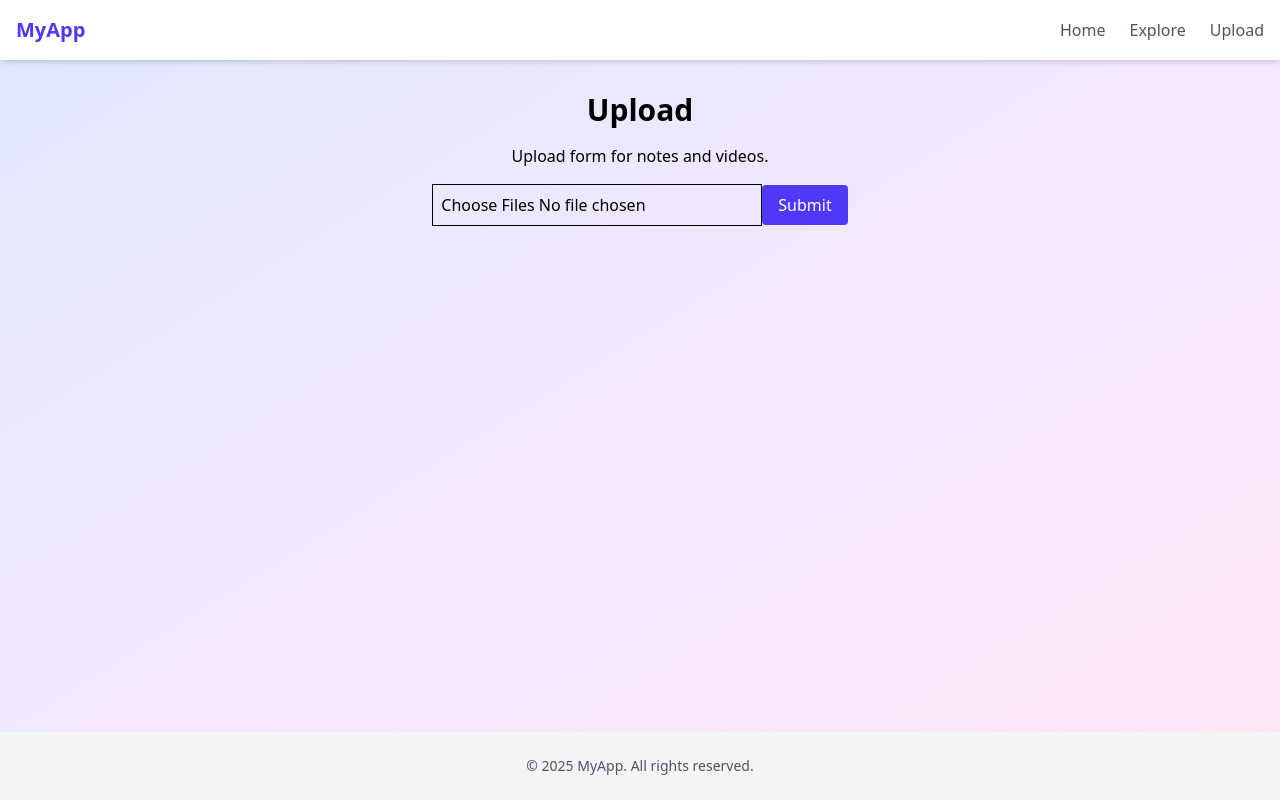
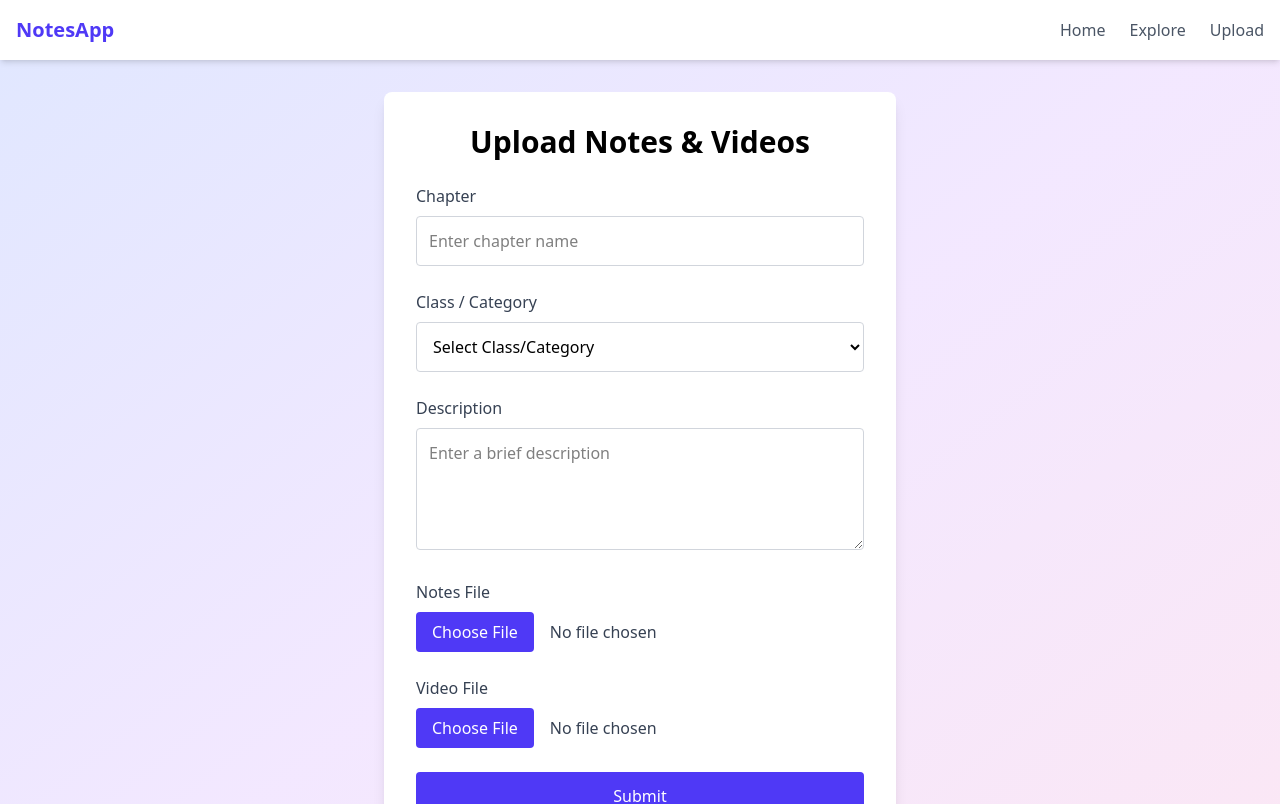
Before and after one commit to 24-droid/Notes-app, a React (Vite) app: page /upload in a window 1280 px wide. Shown: the top 804 px of the page. Built offline with nearby package versions, Linux system fonts and the light colour scheme.

Commit message:
Setup Local storage and store notes and videos and display it on Explore section

```diff
--- a/src/App.jsx
+++ b/src/App.jsx
@@ -9,7 +9,7 @@ function Navbar() {
     <header className="w-full bg-white shadow-md">
       <div className="max-w-7xl mx-auto px-4 py-4 flex items-center justify-between">
         <a href="/" className="text-xl font-bold text-indigo-600">
-          MyApp
+          NotesApp
         </a>
         <nav>
           <ul className="flex space-x-6">
@@ -40,7 +40,7 @@ function Footer() {
     <footer className="w-full bg-gray-100 py-6 mt-12">
       <div className="max-w-7xl mx-auto text-center">
         <p className="text-gray-600 text-sm">
-          &copy; {new Date().getFullYear()} MyApp. All rights reserved.
+          &copy; {new Date().getFullYear()} NotesApp. All rights reserved.
         </p>
       </div>
     </footer>
--- a/src/components/Explore.jsx
+++ b/src/components/Explore.jsx
@@ -1,10 +1,81 @@
 import React from 'react'
+import { useNotes } from '../context/NotesContext'
 
 const Explore = () => {
+  const { notes } = useNotes()
+
+  // Group notes by class/category
+  const groupedNotes = notes.reduce((acc, note) => {
+    if (!acc[note.classCategory]) {
+      acc[note.classCategory] = []
+    }
+    acc[note.classCategory].push(note)
+    return acc
+  }, {})
+
   return (
-    <div className="text-center">
-      <h2 className="text-3xl font-bold mb-4">Explore</h2>
-      <p>All uploaded notes and lecture videos will be shown here.</p>
+    <div className="max-w-4xl mx-auto">
+      <h2 className="text-3xl font-bold mb-6 text-center">Explore Notes & Videos</h2>
+      {Object.keys(groupedNotes).length === 0 ? (
+        <p className="text-center">No notes uploaded yet.</p>
+      ) : (
+        Object.keys(groupedNotes).map((category) => (
+          <div key={category} className="mb-8">
+            <h3 className="text-2xl font-semibold mb-4">{category}</h3>
+            <div className="grid grid-cols-1 md:grid-cols-2 gap-4">
+              {groupedNotes[category].map((note) => (
+                <div key={note.id} className="bg-white p-4 rounded shadow">
+                  <h4 className="text-xl font-bold mb-2">{note.chapter}</h4>
+                  <p className="text-gray-600 mb-2">{note.description}</p>
+                  <div className="space-y-2">
+                    {note.notesFile && (
+                      <div className="flex items-center">
+                        <svg
+                          xmlns="http://www.w3.org/2000/svg"
+                          className="h-5 w-5 text-indigo-600 mr-2"
+                          viewBox="0 0 20 20"
+                          fill="currentColor"
+                        >
+                          <path d="M8 2a2 2 0 00-2 2v1H4a2 2 0 00-2 2v8a2 2 0 002 2h12a2 2 0 002-2V7a2 2 0 00-2-2h-2V4a2 2 0 00-2-2H8z" />
+                        </svg>
+                        <a
+                          href={note.notesFile.url}
+                          target="_blank"
+                          rel="noopener noreferrer"
+                          download={note.notesFile.name}
+                          className="text-sm text-indigo-600 hover:underline"
+                        >
+                          Download Notes
+                        </a>
+                      </div>
+                    )}
+                    {note.videoFile && (
+                      <div className="flex flex-col">
+                        <div className="flex items-center mb-1">
+                          <svg
+                            xmlns="http://www.w3.org/2000/svg"
+                            className="h-5 w-5 text-indigo-600 mr-2"
+                            viewBox="0 0 20 20"
+                            fill="currentColor"
+                          >
+                            <path d="M4 3a1 1 0 00-1 1v10a1 1 0 001 1h2v2a1 1 0 001.447.894l4-2.5A1 1 0 0012 15.5V14h2a1 1 0 001-1V4a1 1 0 00-1-1H4z" />
+                          </svg>
+                          <span className="text-sm text-gray-700">Video Preview</span>
+                            </div>
+                                <video controls className="w-full rounded border border-gray-300">
+                                    <source src={note.videoFile.url} type={note.videoFile.type} />
+                                      Your browser does not support the video tag.
+                                </video>
+
+                            </div>
+                    )}
+                  </div>
+                </div>
+              ))}
+            </div>
+          </div>
+        ))
+      )}
     </div>
   )
 }
--- a/src/components/Upload.jsx
+++ b/src/components/Upload.jsx
@@ -1,19 +1,131 @@
-import React from 'react'
+import React, { useState } from 'react'
+import { useNavigate } from 'react-router-dom'
+import { useNotes } from '../context/NotesContext'
 
 const Upload = () => {
+  const { addNote } = useNotes()
+  const navigate = useNavigate()
+  const [chapter, setChapter] = useState('')
+  const [classCategory, setClassCategory] = useState('')
+  const [description, setDescription] = useState('')
+  const [notesFile, setNotesFile] = useState(null)
+  const [videoFile, setVideoFile] = useState(null)
+
+  const handleSubmit = (e) => {
+    e.preventDefault()
+
+    // Create object URLs and store file details.
+    const newNote = {
+        id: Date.now(),
+        chapter,
+        classCategory,
+        description,
+        notesFile: notesFile
+          ? { url: URL.createObjectURL(notesFile), name: notesFile.name, type: notesFile.type }
+          : null,
+        videoFile: videoFile
+          ? { url: URL.createObjectURL(videoFile), name: videoFile.name, type: videoFile.type }
+          : null,
+      }
+
+    addNote(newNote)
+    navigate('/explore')
+  }
+
   return (
-    <div className="text-center">
-      <h2 className="text-3xl font-bold mb-4">Upload</h2>
-      <p>Upload form for notes and videos.</p>
-      <form className="mt-4">
-        {/* Add your form fields here */}
-        <input
-          type="file"
-          className="border p-2 mb-2"
-          accept=".pdf,.doc,.mp4"
-          multiple
-        />
-        <button type="submit" className="px-4 py-2 bg-indigo-600 text-white rounded">
+    <div className="max-w-lg mx-auto bg-white p-8 rounded-lg shadow-lg">
+      <h2 className="text-3xl font-bold mb-6 text-center">Upload Notes & Videos</h2>
+      <form onSubmit={handleSubmit} className="space-y-6">
+        {/* Chapter */}
+        <div>
+          <label htmlFor="chapter" className="block mb-2 font-medium text-gray-700">
+            Chapter
+          </label>
+          <input
+            type="text"
+            id="chapter"
+            value={chapter}
+            onChange={(e) => setChapter(e.target.value)}
+            placeholder="Enter chapter name"
+            className="w-full border border-gray-300 p-3 rounded focus:outline-none focus:ring-2 focus:ring-indigo-500"
+            required
+          />
+        </div>
+        {/* Class/Category */}
+        <div>
+          <label htmlFor="classCategory" className="block mb-2 font-medium text-gray-700">
+            Class / Category
+          </label>
+          <select
+            id="classCategory"
+            value={classCategory}
+            onChange={(e) => setClassCategory(e.target.value)}
+            className="w-full border border-gray-300 p-3 rounded focus:outline-none focus:ring-2 focus:ring-indigo-500"
+            required
+          >
+            <option value="">Select Class/Category</option>
+            <option value="11th">11th</option>
+            <option value="12th">12th</option>
+            <option value="IIT JEE">IIT JEE</option>
+            <option value="NEET">NEET</option>
+          </select>
+        </div>
+        {/* Description */}
+        <div>
+          <label htmlFor="description" className="block mb-2 font-medium text-gray-700">
+            Description
+          </label>
+          <textarea
+            id="description"
+            value={description}
+            onChange={(e) => setDescription(e.target.value)}
+            placeholder="Enter a brief description"
+            rows="4"
+            className="w-full border border-gray-300 p-3 rounded focus:outline-none focus:ring-2 focus:ring-indigo-500"
+            required
+          ></textarea>
+        </div>
+        {/* Notes File Upload */}
+        <div>
+          <label className="block mb-2 font-medium text-gray-700">Notes File</label>
+          <div className="flex items-center">
+            <label className="cursor-pointer bg-indigo-600 text-white px-4 py-2 rounded hover:bg-indigo-700 transition-colors">
+              Choose File
+              <input
+                type="file"
+                accept=".pdf,.doc,.docx"
+                onChange={(e) => setNotesFile(e.target.files[0])}
+                className="hidden"
+                required
+              />
+            </label>
+            <span className="ml-4 text-gray-700">
+              {notesFile ? notesFile.name : 'No file chosen'}
+            </span>
+          </div>
+        </div>
+        {/* Video File Upload */}
+        <div>
+          <label className="block mb-2 font-medium text-gray-700">Video File</label>
+          <div className="flex items-center">
+            <label className="cursor-pointer bg-indigo-600 text-white px-4 py-2 rounded hover:bg-indigo-700 transition-colors">
+              Choose File
+              <input
+                type="file"
+                accept="video/*"
+                onChange={(e) => setVideoFile(e.target.files[0])}
+                className="hidden"
+              />
+            </label>
+            <span className="ml-4 text-gray-700">
+              {videoFile ? videoFile.name : 'No file chosen'}
+            </span>
+          </div>
+        </div>
+        <button
+          type="submit"
+          className="w-full bg-indigo-600 text-white py-3 rounded hover:bg-indigo-700 transition-colors"
+        >
           Submit
         </button>
       </form>
--- /dev/null
+++ b/src/context/NotesContext.jsx
@@ -0,0 +1,31 @@
+import React, { createContext, useState, useContext, useEffect } from 'react'
+
+const NotesContext = createContext()
+
+export const NotesProvider = ({ children }) => {
+  const [notes, setNotes] = useState(() => {
+    if (typeof window !== 'undefined') {
+      const stored = localStorage.getItem('notes')
+      return stored ? JSON.parse(stored) : []
+    }
+    return []
+  })
+
+  const addNote = (note) => {
+    setNotes((prevNotes) => [...prevNotes, note])
+  }
+
+  useEffect(() => {
+    if (typeof window !== 'undefined') {
+      localStorage.setItem('notes', JSON.stringify(notes))
+    }
+  }, [notes])
+
+  return (
+    <NotesContext.Provider value={{ notes, addNote }}>
+      {children}
+    </NotesContext.Provider>
+  )
+}
+
+export const useNotes = () => useContext(NotesContext)
--- a/src/entry-client.jsx
+++ b/src/entry-client.jsx
@@ -1,6 +1,7 @@
 import React, { StrictMode } from 'react'
 import { hydrateRoot } from 'react-dom/client'
 import { BrowserRouter } from 'react-router-dom'
+import { NotesProvider } from './context/NotesContext'
 import App from './App'
 import './index.css'
 
@@ -8,7 +9,9 @@ hydrateRoot(
   document.getElementById('root'),
   <StrictMode>
     <BrowserRouter>
-      <App />
+      <NotesProvider>
+        <App />
+      </NotesProvider>
     </BrowserRouter>
-  </StrictMode>,
+  </StrictMode>
 )
--- a/src/entry-server.jsx
+++ b/src/entry-server.jsx
@@ -1,6 +1,7 @@
 import React, { StrictMode } from 'react'
 import { renderToPipeableStream } from 'react-dom/server'
 import { StaticRouter } from 'react-router-dom/server'
+import { NotesProvider } from './context/NotesContext'
 import App from './App'
 
 /**
@@ -11,9 +12,11 @@ export function render(url, options) {
   return renderToPipeableStream(
     <StrictMode>
       <StaticRouter location={url}>
-        <App />
+        <NotesProvider>
+          <App />
+        </NotesProvider>
       </StaticRouter>
     </StrictMode>,
-    options,
+    options
   )
 }
```
